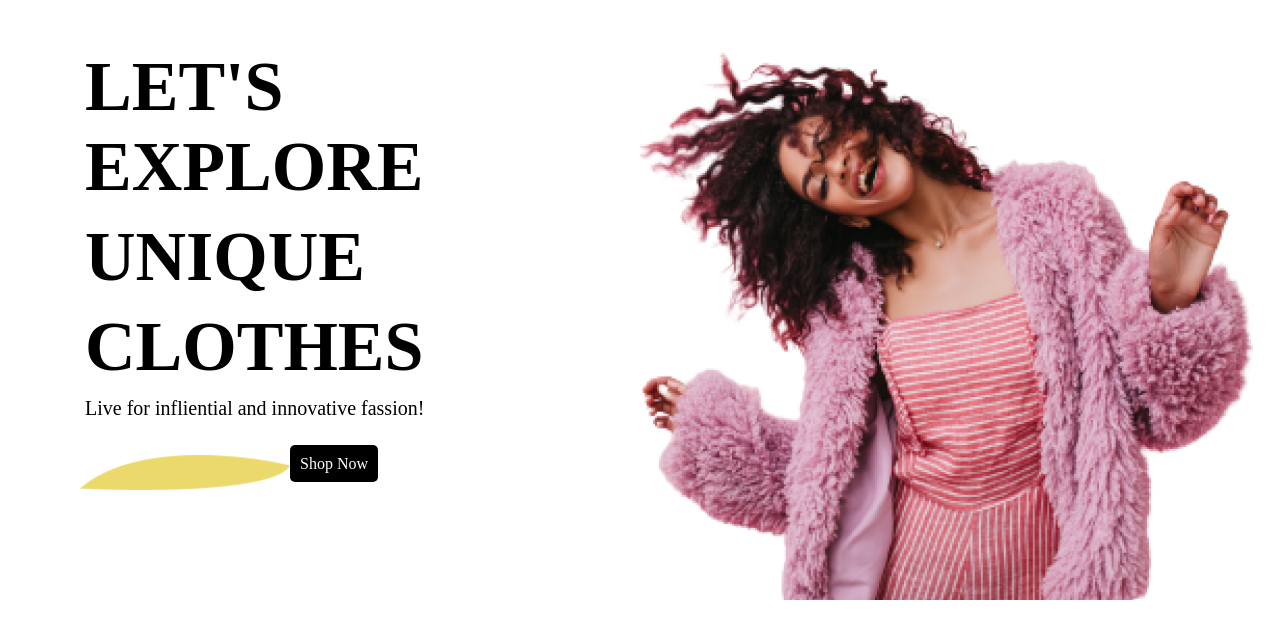
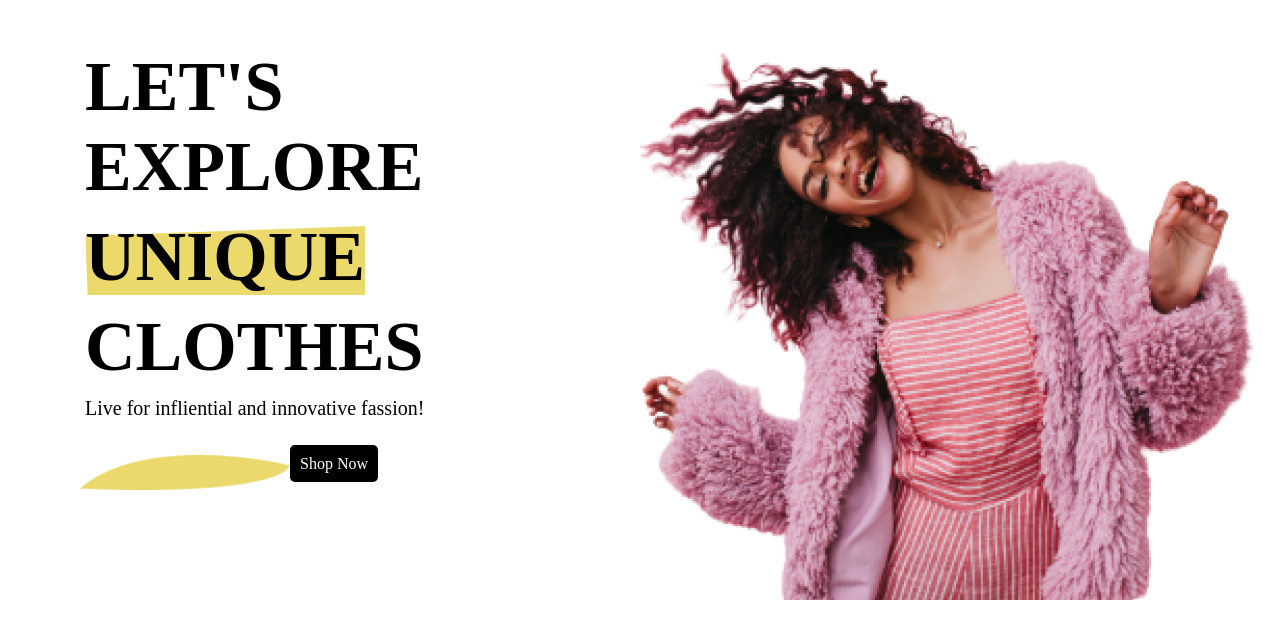
Before and after one commit to rased-hasan-apu/Shopping-app, a plain HTML site: page index.html in a window 1280 px wide. Shown: the part 102-724 px from the top of the page. Drawn offline with Linux system fonts and the light colour scheme.

Commit message:
add img in unique text done

```diff
--- a/index.html
+++ b/index.html
@@ -33,7 +33,7 @@
         <div class="bannermainPrent">
             <div class="bannerChild">
                     <h1>LET'S<br>EXPLORE</h1>
-                    <h1>UNIQUE</h1>
+                    <h1><span>UNIQUE</span></h1>
                     <h1>CLOTHES</h1>
                     <P>Live for infliential and innovative fassion!</P>
                    <!-- flex button abd img-->
--- a/sass/style/_banner.scss
+++ b/sass/style/_banner.scss
@@ -11,6 +11,10 @@
         h1{
             font-size: 70px;
             padding: 5px;
+            span{
+                background-image: url(../../img/text_rectengle_bg.png);
+                width: 100%;
+            }
         }
         p{
             font-size: 20px;
--- a/sass/style/_email.scss
+++ b/sass/style/_email.scss
@@ -24,8 +24,6 @@
   align-items: center;
   justify-content: space-around;
   background-color: white;
-  margin: 0 20px;
-  // border: 2px solid #fff;
   border-radius: 10px;
   input{
     padding: 15px;
```
Also changed, not shown: dist/main.css, img/text_rectengle_bg.png (added), 1 other file.
